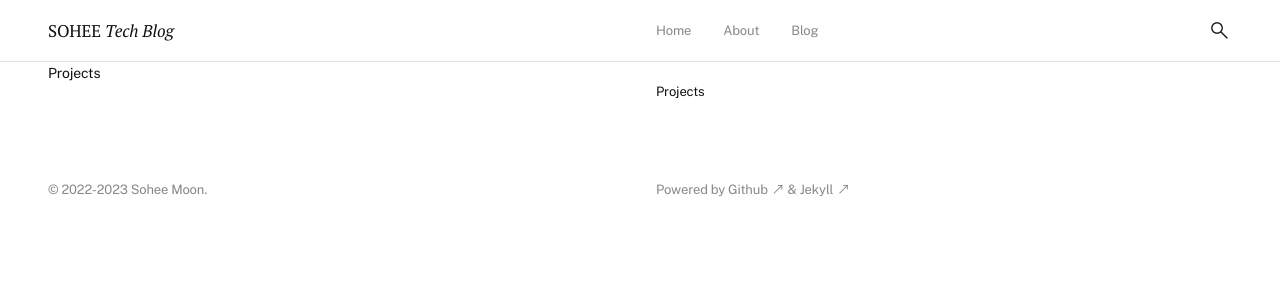
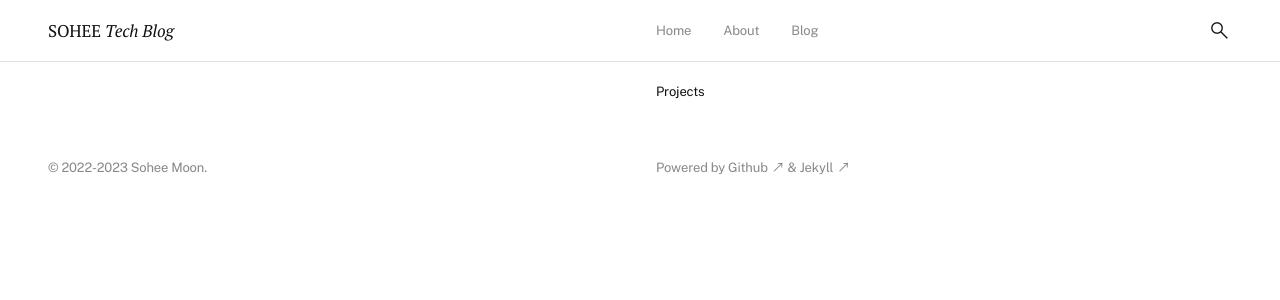
Before and after one commit to soheetech/soheetech.github.io, a Jekyll site: the page built from projects.md, in a window 1280 px wide. Shown: the top 300 px of the page. Built offline with Jekyll 4.4.1, drawn with Linux system fonts in a browser that asks for light colours.

Commit message:
Update page.html

```diff
--- a/_layouts/page.html
+++ b/_layouts/page.html
@@ -2,9 +2,4 @@
 layout: default
 ---
 
-<article class="container d-flex">
-  <div class="col col-3-12">
-    <h2>{{ page.title }}</h2>
-  </div>
-  <div class="col col-3-6">{{ content }}</div>
-</article>
+{{ content }}
```
